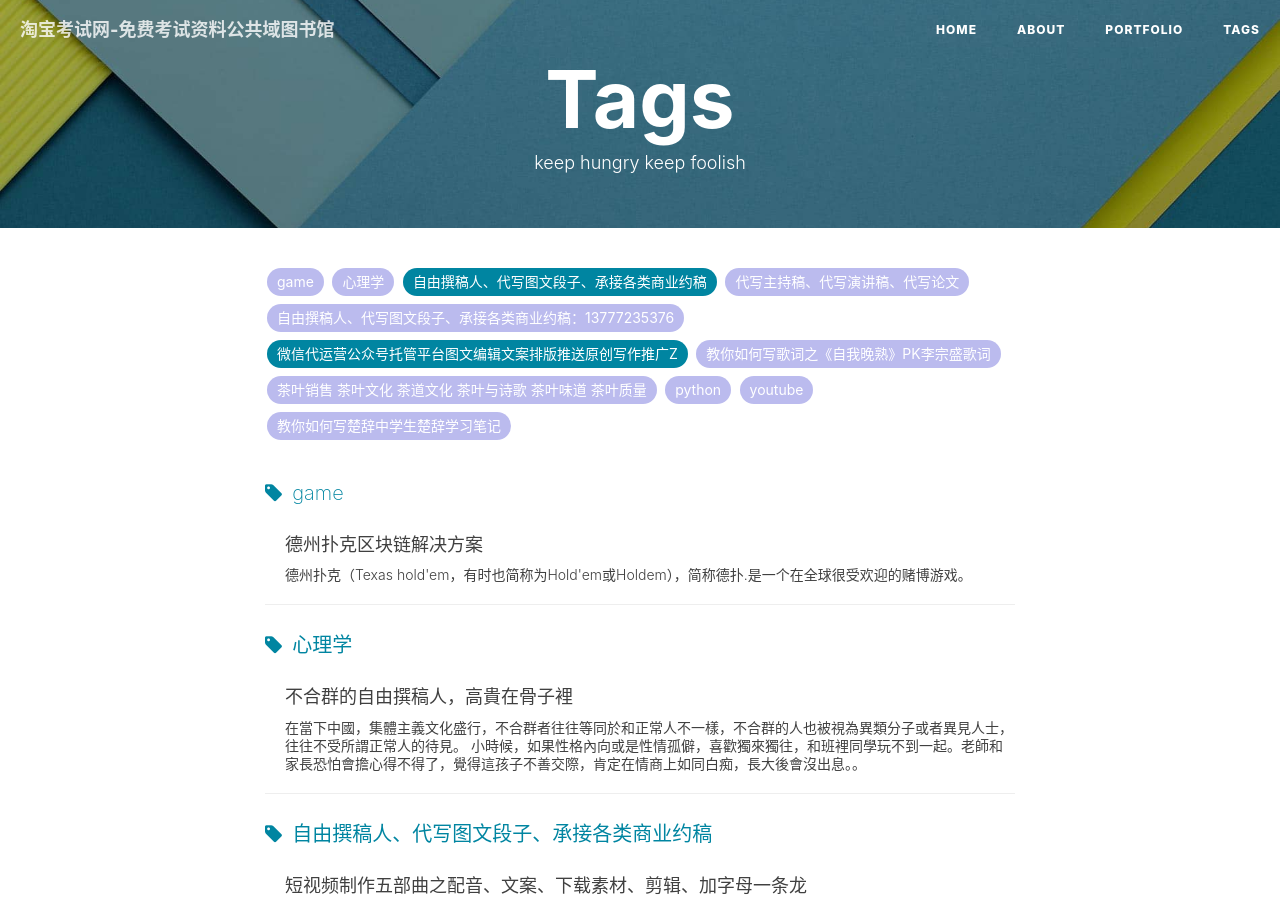
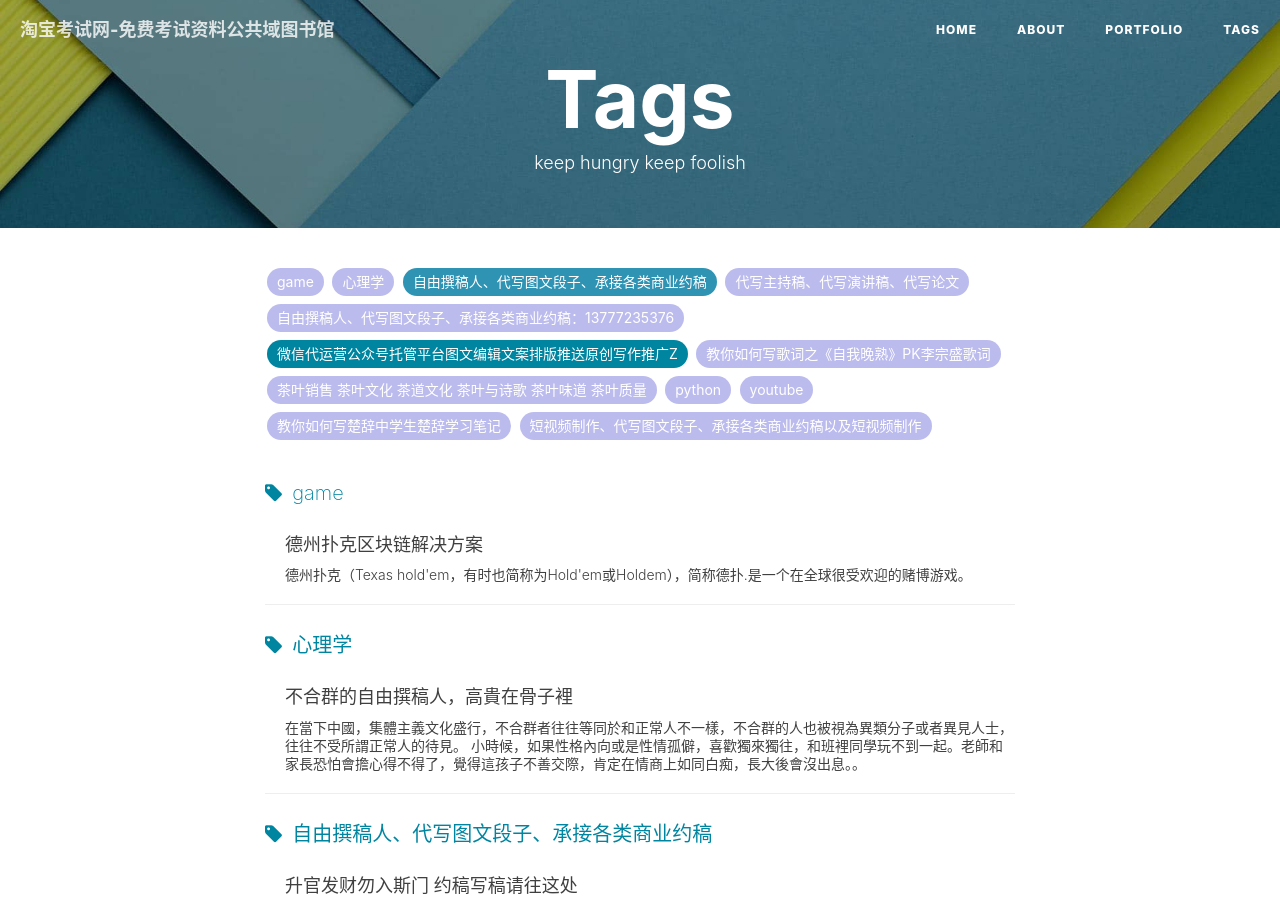
Before and after one commit to yuxiaoming1985/taobaokaoshi, a Jekyll site: the page built from tags.html, in a window 1280 px wide and 900 px high. Built offline with Jekyll 4.4.1, drawn with Linux system fonts in a browser that asks for light colours; nearby versions of some CDN libraries; comment, search, counter and statistics services are not loaded; some of the changed text lies outside the part shown.

Commit message:
Update 2019-11-22-xiaoming.markdown.md

```diff
--- a/_posts/2019-11-22-xiaoming.markdown.md
+++ b/_posts/2019-11-22-xiaoming.markdown.md
@@ -6,7 +6,7 @@
 author:     "短视频剪辑业务合作电话：13777235376"
 header-img: "img/post-yu1.jpg"
 tags:
-    - 自由撰稿人、代写图文段子、承接各类商业约稿
+    - 短视频制作、代写图文段子、承接各类商业约稿以及短视频制作
 ---
 
 **短视频制作共有5步：文案、配音、下载素材、剪辑、加字幕一条龙！**
```
